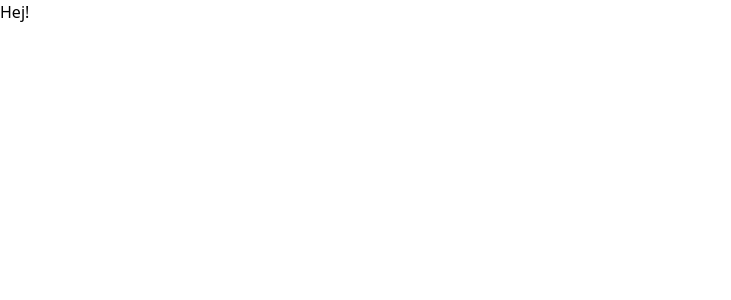
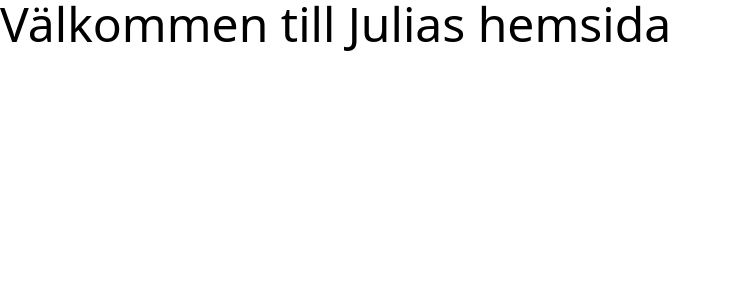
Before and after one commit to bckert/devfolio, a Next.js app in the folder devfolio/: page / in a window 1280 px wide. Shown: the top 300 px of the page, without its empty margins (0-731 px from the left). Built offline with nearby package versions, Linux system fonts and the light colour scheme.

Commit message:
changed the placeholder text

```diff
--- a/devfolio/src/pages/index.tsx
+++ b/devfolio/src/pages/index.tsx
@@ -11,7 +11,7 @@ const Home: NextPage = () => {
           <link rel="icon" href="/favicon.ico" />
         </Head>
         <main>
-        <h1> Hej! </h1>
+        <h1 className="text-5xl"> Välkommen till Julias hemsida </h1>
         </main>
     </>
   );
```
